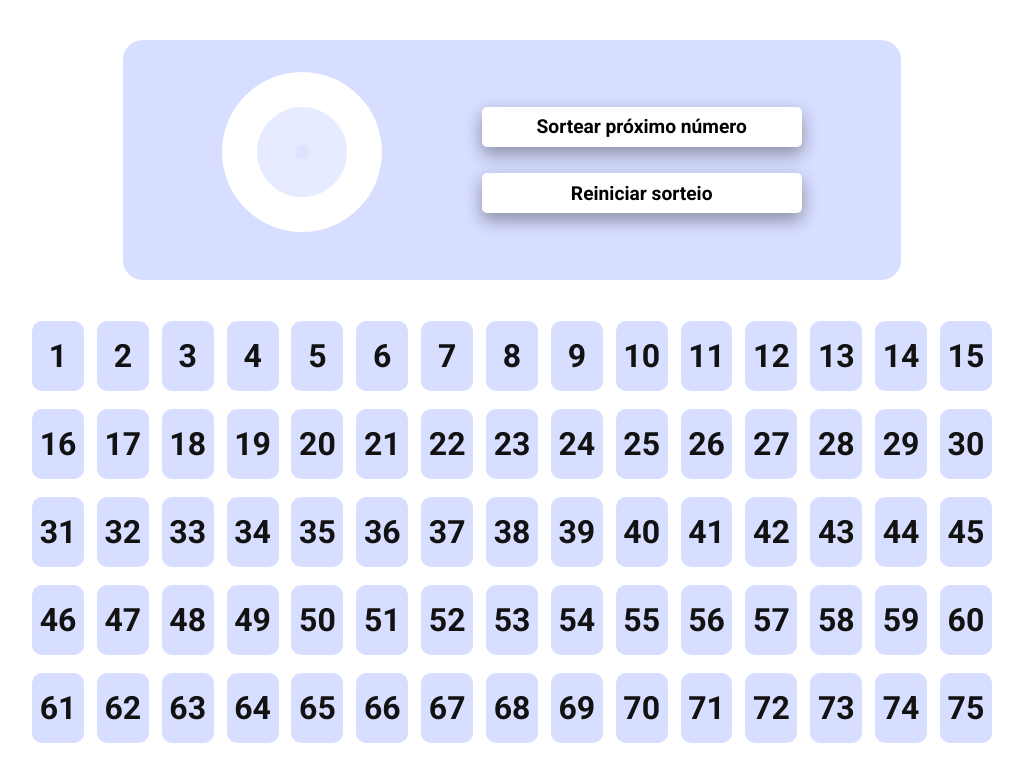
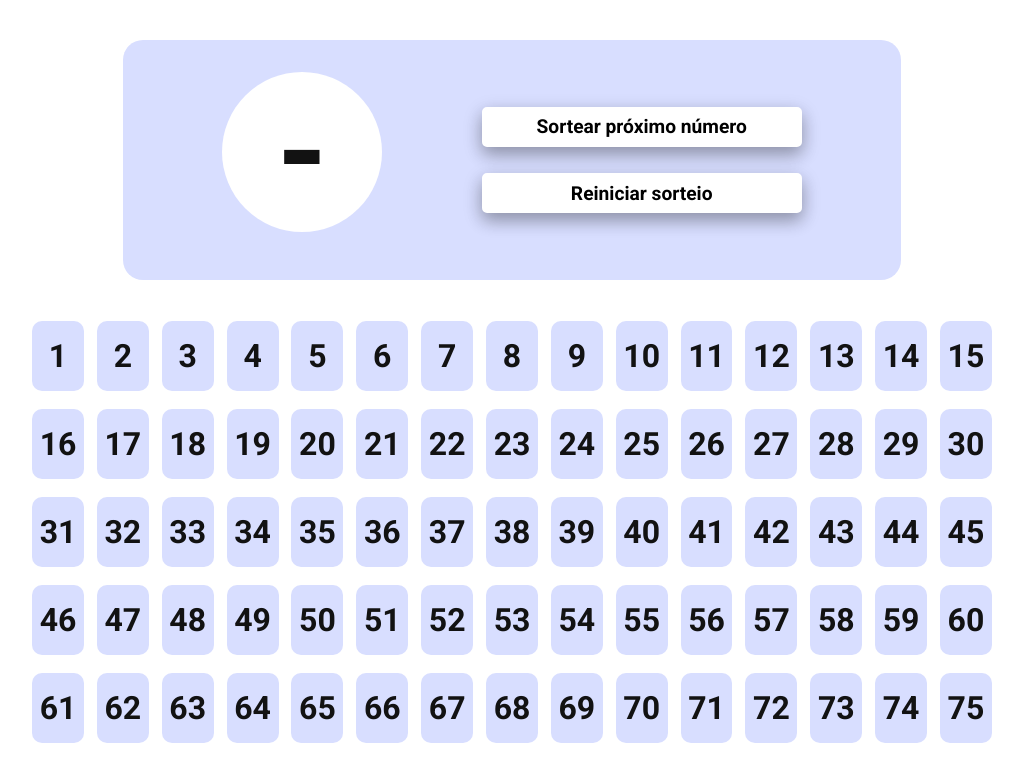
Before and after one commit to joaopaulonsoares/bingo-nextjs, a Next.js app: page / in a window 1280 px wide. Shown: the top 782 px of the page, without its empty margins (128-1151 px from the left). Built offline with nearby package versions, Linux system fonts and the light colour scheme.

Commit message:
Making small changes to improve the project

```diff
--- a/src/pages/cartela.js
+++ b/src/pages/cartela.js
@@ -113,9 +113,9 @@ export default function Cartela() {
                 {
                   cardNumbers.map((number, index) =>
                       (index === 12) ?
-                      <CenterPlayerCardItem number={number} key={`numbersOfRoulette-${number}`} />
+                      <CenterPlayerCardItem number={number} key={`numbersOfCard-${number}`} />
                       :
-                      <PlayerCardItem number={number} key={`numbersOfRoulette-${number}`} />
+                      <PlayerCardItem number={number} key={`numbersOfCard-${number}`} />
                   )
                 }
             </div>
--- a/src/pages/index.js
+++ b/src/pages/index.js
@@ -15,7 +15,7 @@ export default function Home() {
   const [drawNumbers, setDrawNumbers] = useState([])
   const [numbersToBeDraw, setNumbersToBeDraw] = useState(numbersOfRoulette);
   const [lastNumberDraw, setLastNumberDraw] = useState(null);
-  const [numberIsBeenDrawing, setNumberIsBeenDrawing] = useState(true);
+  const [numberIsBeenDrawing, setNumberIsBeenDrawing] = useState(false);
   const [disableDrawNumberButton, setDisableDrawNumberButton] = useState(false);
 
   const random = (min, max) => Math.floor(Math.random() * (max - min)) + min;
```
